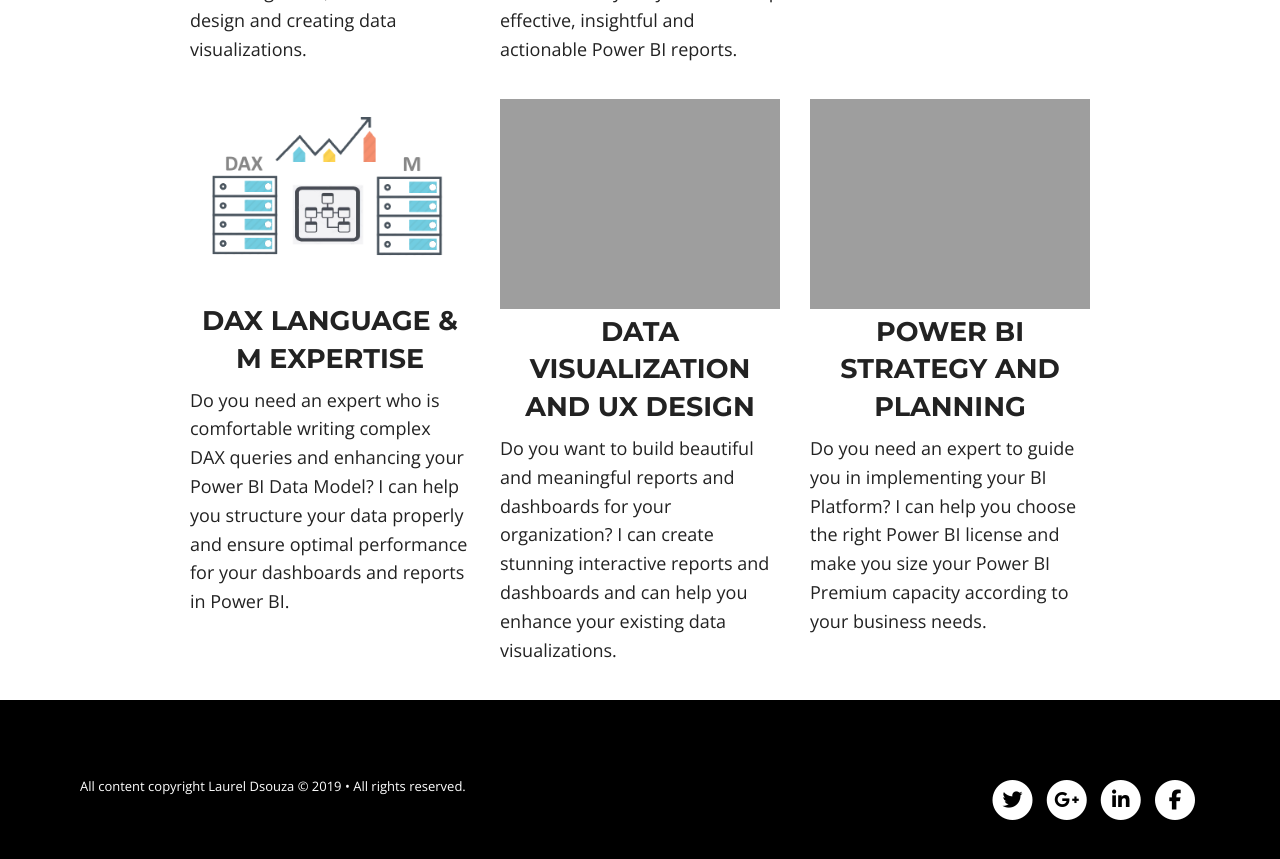
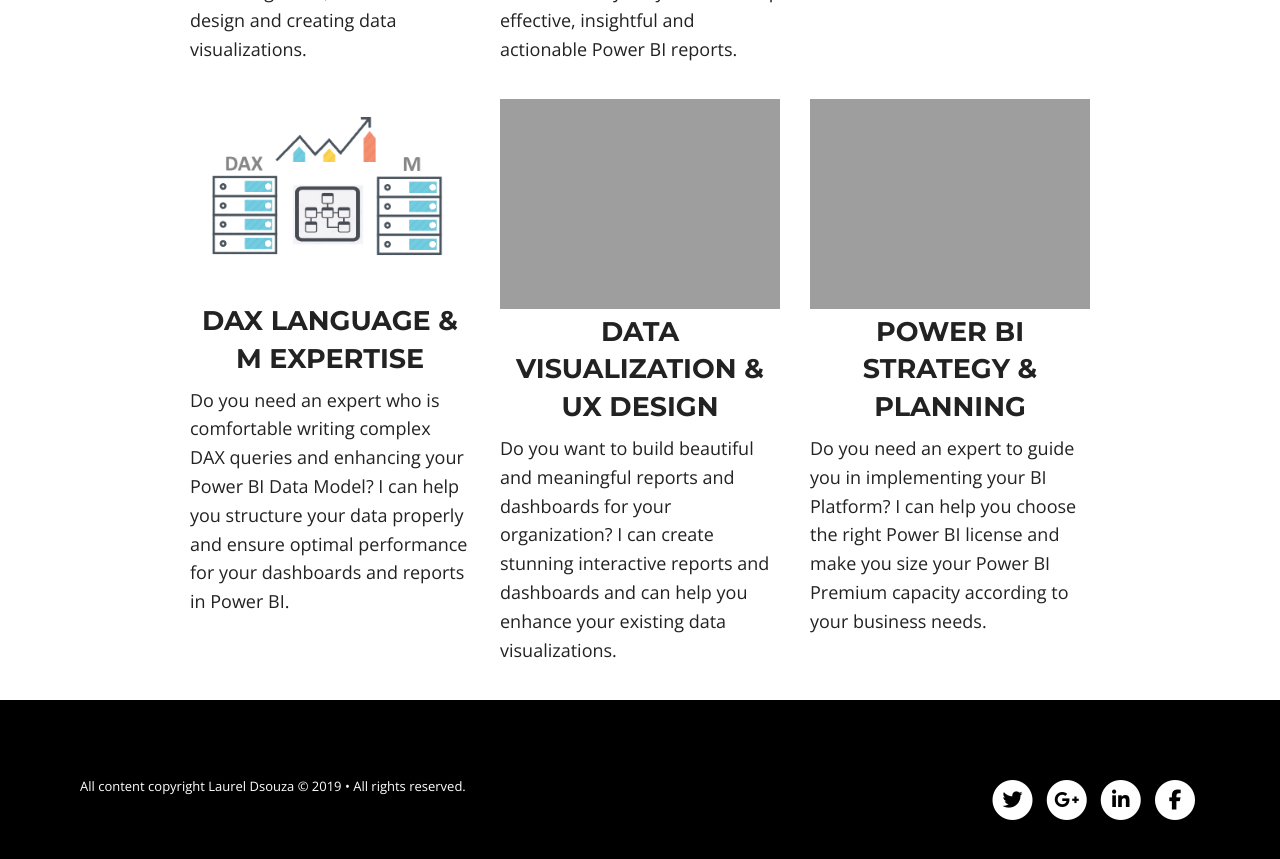
Before and after one commit to ldsouza/ldsouza.github.io, a Jekyll site: the page built from powerbi.md, in a window 1280 px wide and 900 px high, scrolled down 868 px. Shown: the top 859 px of the window. Built offline with Jekyll 4.4.1, drawn with Linux system fonts in a browser that asks for light colours; nearby versions of some CDN libraries; library files that are not in the unit come from our copies.

Commit message:
Update powerbi.html

```diff
--- a/_includes/powerbi.html
+++ b/_includes/powerbi.html
@@ -57,14 +57,14 @@
 
         <div class="small-12 medium-4 large-4 columns">
          <img src="{{ site.url }}/images/services/powerbi6.png" alt="IT DELVE">
-          <h3 class="title">Data Visualization and UX Design</h3>
+          <h3 class="title">Data Visualization & UX Design</h3>
           <p>Do you want to build beautiful and meaningful reports and dashboards for your organization?
             I can create stunning interactive reports and dashboards and can help you enhance your existing data visualizations. </p>
         </div>
 
         <div class="small-12 medium-4 large-4 columns">
               <img src="{{ site.url }}/images/services/powerbi10.png" alt="IT DELVE">
-          <h3 class="title">Power BI Strategy and Planning</h3>
+          <h3 class="title">Power BI Strategy & Planning</h3>
          <p>Do you need an expert to guide you in implementing your BI Platform? I can help you choose the right Power BI license and make you size your Power BI Premium capacity according to your business needs. </p>
         </div>
 
```
